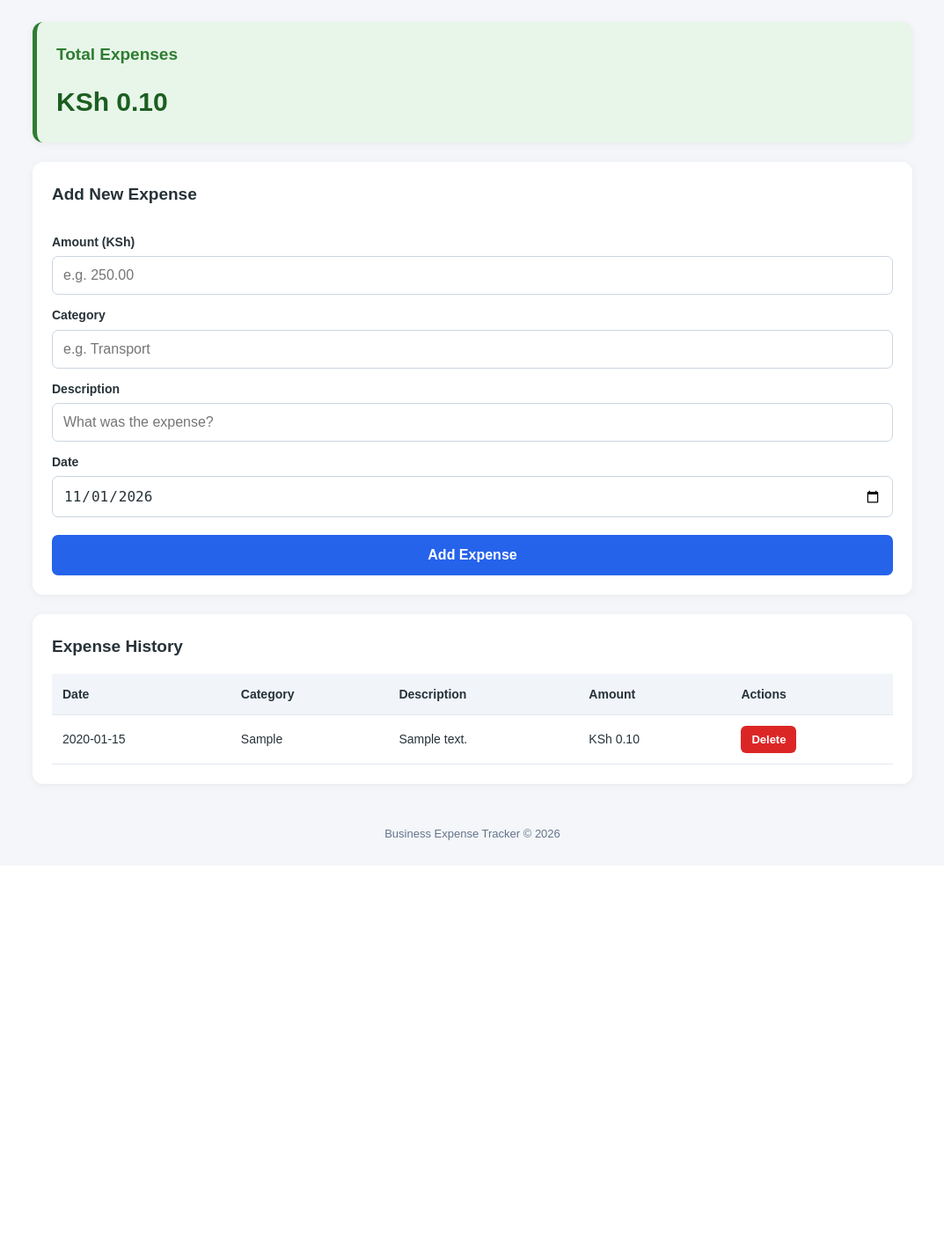
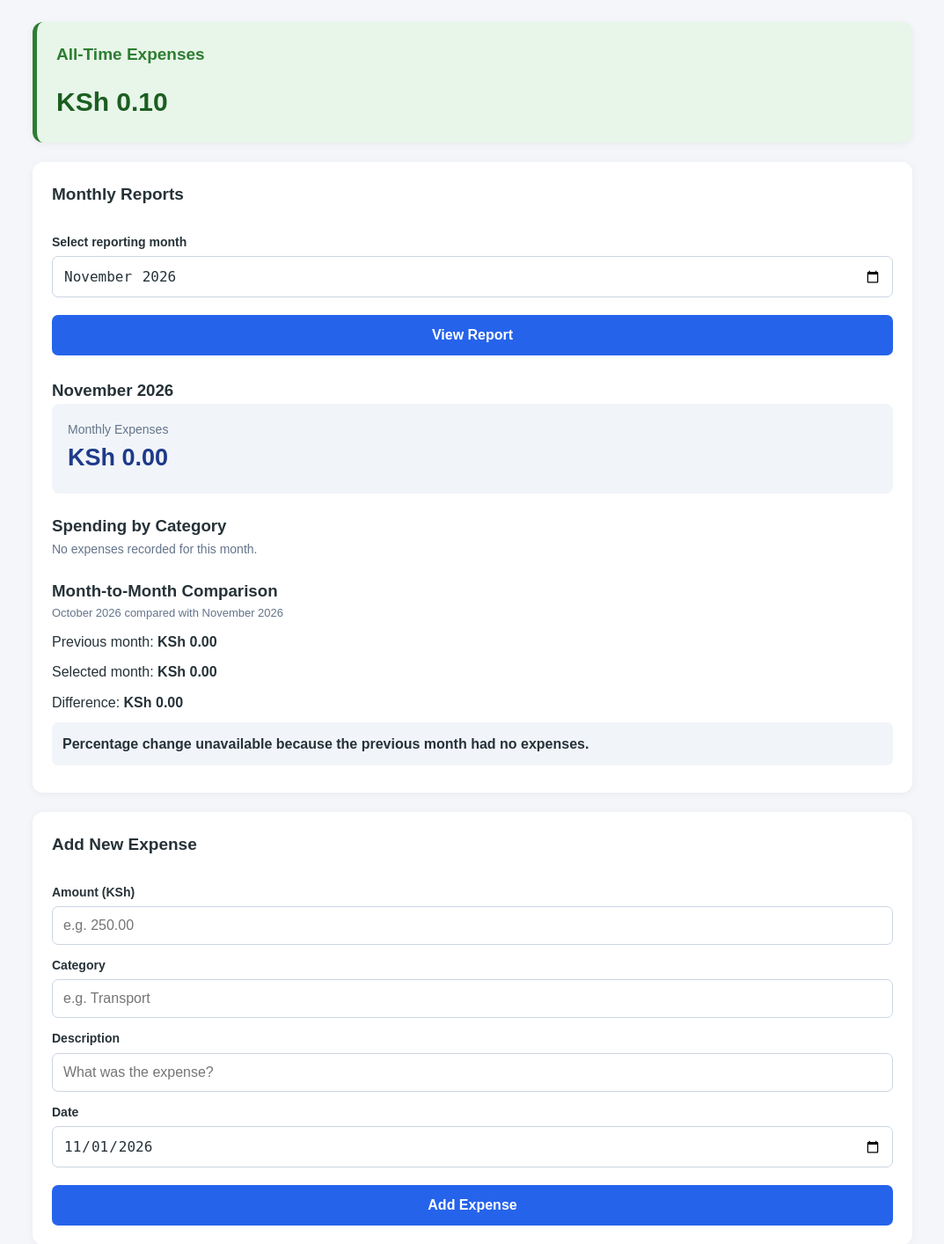
Before and after one commit to adrianlemayan568-create/business-toolkit, a Flask app: page / in a window 1280 px wide. Shown: the part 114-1528 px from the top of the page at 88% size, without its empty margins (103-1176 px from the left). Before the commit the page ends 1069 px from the top, so only its background shows below. Run offline with Flask 3, Linux system fonts and the light colour scheme; tables that the repository leaves empty hold one stand-in row (values such as "Sample post").

Commit message:
Add monthly expense reporting dashboard

```diff
--- a/app.py
+++ b/app.py
@@ -1,4 +1,4 @@
-from datetime import date
+from datetime import date, timedelta
 
 from flask import Flask, render_template, request, redirect, url_for, flash
 
@@ -7,6 +7,9 @@ from modules.expenses import (
     add_expense,
     view_expenses,
     get_total_expenses,
+    get_monthly_total,
+    get_monthly_category_totals,
+    compare_monthly_expenses,
     delete_expense
 )
 
@@ -24,6 +27,34 @@ initialize_database()
 
 @app.route("/")
 def index():
+    today = date.today()
+
+    # Read the selected month from the URL.
+    selected_month = request.args.get("month", today.strftime("%Y-%m"))
+
+    try:
+        selected_date = date.fromisoformat(selected_month + "-01")
+    except ValueError:
+        selected_date = today.replace(day=1)
+        selected_month = selected_date.strftime("%Y-%m")
+        flash("Invalid month selected. Showing the current month.", "error")
+
+    year = selected_date.year
+    month = selected_date.month
+
+    # Determine the previous calendar month.
+    previous_month_date = selected_date.replace(day=1) - timedelta(days=1)
+
+    monthly_total = get_monthly_total(year, month)
+    category_totals = get_monthly_category_totals(year, month)
+
+    comparison = compare_monthly_expenses(
+        previous_month_date.year,
+        previous_month_date.month,
+        year,
+        month
+    )
+
     expenses = view_expenses()
     total_cents = get_total_expenses()
 
@@ -31,7 +62,13 @@ def index():
         "index.html",
         expenses=expenses,
         total=total_cents / 100,
-        today=date.today().isoformat()
+        today=today.isoformat(),
+        selected_month=selected_month,
+        monthly_total=monthly_total / 100,
+        category_totals=category_totals,
+        comparison=comparison,
+        previous_month_label=previous_month_date.strftime("%B %Y"),
+        selected_month_label=selected_date.strftime("%B %Y")
     )
 
 
--- a/web/static/css/style.css
+++ b/web/static/css/style.css
@@ -216,3 +216,68 @@ footer {
 .delete-button:hover {
     background: #b91c1c;
 }
+
+/* Monthly reporting */
+
+.month-form {
+    margin-bottom: 25px;
+}
+
+.report-summary,
+.category-report,
+.comparison-report {
+    margin-top: 22px;
+}
+
+.report-box {
+    background: #f1f5f9;
+    padding: 18px;
+    border-radius: 8px;
+}
+
+.report-label {
+    color: #64748b;
+    font-size: 14px;
+}
+
+.report-value {
+    font-size: 27px;
+    font-weight: bold;
+    color: #1e3a8a;
+}
+
+.category-row {
+    display: flex;
+    justify-content: space-between;
+    gap: 12px;
+    padding: 12px 0;
+    border-bottom: 1px solid #e2e8f0;
+    overflow-wrap: anywhere;
+}
+
+.comparison-period {
+    color: #64748b;
+    font-size: 13px;
+    margin-bottom: 12px;
+}
+
+.comparison-report > p {
+    margin-bottom: 9px;
+}
+
+.comparison-result {
+    padding: 12px;
+    background: #f1f5f9;
+    border-radius: 7px;
+    font-weight: bold;
+}
+
+@media (max-width: 600px) {
+    .report-value {
+        font-size: 24px;
+    }
+
+    .category-row {
+        font-size: 14px;
+    }
+}
--- a/web/templates/index.html
+++ b/web/templates/index.html
@@ -22,8 +22,113 @@
     <main class="container">
 
         <section class="summary-card">
-            <h2>Total Expenses</h2>
+            <h2>All-Time Expenses</h2>
             <p class="total">KSh {{ "%.2f"|format(total) }}</p>
+        </section>
+
+        <section class="reports-card">
+            <h2>Monthly Reports</h2>
+
+            <form action="{{ url_for('index') }}" method="GET"
+                  class="month-form">
+
+                <label for="month">Select reporting month</label>
+
+                <input
+                    type="month"
+                    id="month"
+                    name="month"
+                    value="{{ selected_month }}"
+                    required
+                >
+
+                <button type="submit">View Report</button>
+            </form>
+
+            <div class="report-summary">
+                <h3>{{ selected_month_label }}</h3>
+
+                <div class="report-box">
+                    <p class="report-label">Monthly Expenses</p>
+                    <p class="report-value">
+                        KSh {{ "%.2f"|format(monthly_total) }}
+                    </p>
+                </div>
+            </div>
+
+            <div class="category-report">
+                <h3>Spending by Category</h3>
+
+                {% if category_totals %}
+
+                    {% for category in category_totals %}
+                        <div class="category-row">
+                            <span>{{ category["category"] }}</span>
+
+                            <strong>
+                                KSh {{ "%.2f"|format(category["total_cents"] / 100) }}
+                            </strong>
+                        </div>
+                    {% endfor %}
+
+                {% else %}
+
+                    <p class="empty-message">
+                        No expenses recorded for this month.
+                    </p>
+
+                {% endif %}
+            </div>
+
+            <div class="comparison-report">
+                <h3>Month-to-Month Comparison</h3>
+
+                <p class="comparison-period">
+                    {{ previous_month_label }} compared with
+                    {{ selected_month_label }}
+                </p>
+
+                <p>
+                    Previous month:
+                    <strong>
+                        KSh {{ "%.2f"|format(comparison["first_month_total"] / 100) }}
+                    </strong>
+                </p>
+
+                <p>
+                    Selected month:
+                    <strong>
+                        KSh {{ "%.2f"|format(comparison["second_month_total"] / 100) }}
+                    </strong>
+                </p>
+
+                <p>
+                    Difference:
+                    <strong>
+                        {% if comparison["difference"] > 0 %}
+                            +KSh {{ "%.2f"|format(comparison["difference"] / 100) }}
+                        {% elif comparison["difference"] < 0 %}
+                            -KSh {{ "%.2f"|format(comparison["difference"]|abs / 100) }}
+                        {% else %}
+                            KSh 0.00
+                        {% endif %}
+                    </strong>
+                </p>
+
+                <p class="comparison-result">
+                    {% if comparison["percentage_change"] is none %}
+                        Percentage change unavailable because the previous month had no expenses.
+                    {% elif comparison["percentage_change"] > 0 %}
+                        Expenses increased by
+                        {{ "%.2f"|format(comparison["percentage_change"]) }}%.
+                    {% elif comparison["percentage_change"] < 0 %}
+                        Expenses decreased by
+                        {{ "%.2f"|format(comparison["percentage_change"]|abs) }}%.
+                    {% else %}
+                        Expenses remained unchanged.
+                    {% endif %}
+                </p>
+            </div>
         </section>
 
         <section class="form-card">
```
Also changed, not shown: tests/test_app.py (+72 -0 lines).
